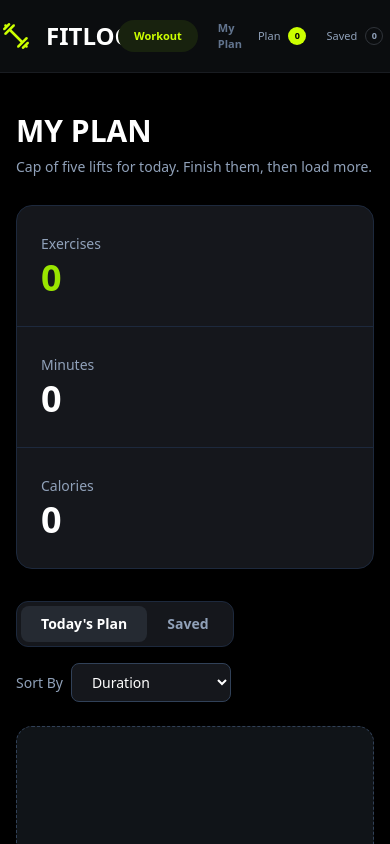
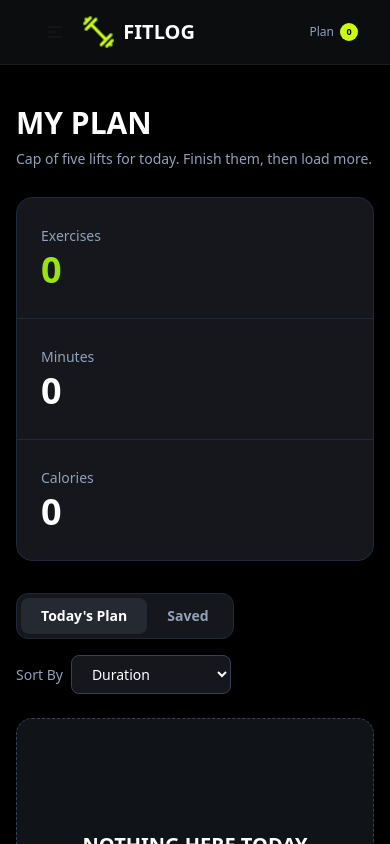
Before and after one commit to narottomroy/Fitlog-Assignment-06, a Next.js app: page /my-plan in a window 390 px wide. Shown: the top 844 px of the page. Built offline with nearby package versions, Linux system fonts and the light colour scheme.

Commit message:
Fitlog project Navbar section are responsive for all device

```diff
--- a/src/app/globals.css
+++ b/src/app/globals.css
@@ -1,2 +1,32 @@
 @import "tailwindcss";
 @plugin "daisyui";
+
+.container {
+  width: 100%;
+  margin: 0 auto;
+  padding: 0 16px;
+}
+
+@media (min-width: 640px) {
+  .container {
+    max-width: 640px;
+  }
+}
+
+@media (min-width: 768px) {
+  .container {
+    max-width: 768px;
+  }
+}
+
+@media (min-width: 1024px) {
+  .container {
+    max-width: 1024px;
+  }
+}
+
+@media (min-width: 1280px) {
+  .container {
+    max-width: 1280px;
+  }
+}
--- a/src/app/layout.tsx
+++ b/src/app/layout.tsx
@@ -3,6 +3,7 @@ import WorkoutProvider from "@/context/WorkContext";
 import type { Metadata } from "next";
 import { ToastContainer } from "react-toastify";
 
+import FooterPage from "@/components/home/Footer";
 import "react-toastify/dist/ReactToastify.css";
 import "./globals.css";
 
@@ -24,6 +25,7 @@ export default function RootLayout({
 
           {children}
 
+          <FooterPage></FooterPage>
           <ToastContainer position="top-right" autoClose={2500} theme="dark" />
         </WorkoutProvider>
       </body>
--- /dev/null
+++ b/src/components/home/Footer.tsx
@@ -0,0 +1,5 @@
+const FooterPage = () => {
+  return <div>footer page here</div>;
+};
+
+export default FooterPage;
--- a/src/components/layout/Navbar.tsx
+++ b/src/components/layout/Navbar.tsx
@@ -18,45 +18,141 @@ const Navbar = () => {
   const { todaysPlan, savedWorkouts } = context;
 
   return (
-    <nav className="border-b border-[#191c21] bg-[#0b0d0f] py-2">
-      <div className="mx-auto flex h-14 w-full max-w-7xl items-center justify-between px-4">
-        <Link href="/">
-          <div className="flex justify-center items-center gap-4">
-            <Image src={Logo} alt="FitLog" width={35} height={18} priority />
-            <h1 className="text-2xl font-bold">FITLOG</h1>
+    <div className="border-b border-[#191c21] bg-[#0b0d0f] px-4 shadow-sm">
+      <div className="navbar container mx-auto ">
+        <div className="navbar-start">
+          <div className="dropdown">
+            <div
+              tabIndex={0}
+              role="button"
+              className="btn btn-ghost btn-sm lg:hidden"
+            >
+              <svg
+                aria-label="Menu"
+                xmlns="http://www.w3.org/2000/svg"
+                className="h-5 w-5"
+                fill="none"
+                viewBox="0 0 24 24"
+                stroke="currentColor"
+              >
+                <path
+                  strokeLinecap="round"
+                  strokeLinejoin="round"
+                  strokeWidth="2"
+                  d="M4 6h16M4 12h8m-8 6h16"
+                />
+              </svg>
             </div>
-        </Link>
 
-        <div className="flex items-center gap-1">
+            {/* Mobile Dropdown */}
+            <ul
+              tabIndex={-1}
+              className="menu menu-sm dropdown-content z-50 mt-3 w-52 rounded-box border border-slate-800 bg-[#15171c] p-2 shadow-xl"
+            >
+              <li>
                 <Link
                   href="/"
                   onClick={() => setActiveLink("workout")}
-            className={`rounded-full px-4 py-2 text-[11px] font-semibold transition ${
+                  className={
                     activeLink === "workout"
                       ? "bg-[#18220e] text-[#ccff00]"
-                : "text-slate-500 hover:text-white"
-            }`}
+                      : "text-slate-400"
+                  }
                 >
                   Workout
                 </Link>
+              </li>
 
+              <li>
                 <Link
                   href="/my-plan"
                   onClick={() => setActiveLink("my-plan")}
-            className={`rounded-full px-4 py-2 text-[11px] font-semibold transition ${
+                  className={
                     activeLink === "my-plan"
                       ? "bg-[#18220e] text-[#ccff00]"
-                : "text-slate-500 hover:text-white"
-            }`}
+                      : "text-slate-400"
+                  }
                 >
                   My Plan
                 </Link>
+              </li>
+
+              <div className="my-1 border-t border-slate-800" />
+
+              <li>
+                <Link
+                  href="/my-plan"
+                  className="flex justify-between text-slate-400"
+                >
+                  <span>Plan</span>
+
+                  <span className="rounded-full bg-[#ccff00] px-2 py-0.5 text-xs font-black text-black">
+                    {todaysPlan.length}
+                  </span>
+                </Link>
+              </li>
+
+              <li>
+                <Link
+                  href="/my-plan"
+                  className="flex justify-between text-slate-400"
+                >
+                  <span>Saved</span>
+
+                  <span className="rounded-full border border-slate-700 px-2 py-0.5 text-xs text-slate-400">
+                    {savedWorkouts.length}
+                  </span>
+                </Link>
+              </li>
+            </ul>
           </div>
 
-        <div className="flex items-center gap-5">
+          <Link href="/" className="ml-1">
+            <div className="flex items-center gap-2">
+              <Image src={Logo} alt="FitLog" width={35} height={18} priority />
+
+              <h1 className="text-xl font-bold text-white">FITLOG</h1>
+            </div>
+          </Link>
+        </div>
+
+        <div className="navbar-center hidden lg:flex">
+          <ul className="menu menu-horizontal gap-1 px-1">
+            <li>
+              <Link
+                href="/"
+                onClick={() => setActiveLink("workout")}
+                className={
+                  activeLink === "workout"
+                    ? "rounded-full bg-[#18220e] text-[#ccff00]"
+                    : "rounded-full text-slate-500 hover:text-white"
+                }
+              >
+                Workout
+              </Link>
+            </li>
+
+            <li>
               <Link
                 href="/my-plan"
-            className="flex items-center gap-2 text-[11px] text-slate-400"
+                onClick={() => setActiveLink("my-plan")}
+                className={
+                  activeLink === "my-plan"
+                    ? "rounded-full bg-[#18220e] text-[#ccff00]"
+                    : "rounded-full text-slate-500 hover:text-white"
+                }
+              >
+                My Plan
+              </Link>
+            </li>
+          </ul>
+        </div>
+
+        <div className="navbar-end">
+          <div className="flex items-center gap-3 sm:gap-5">
+            <Link
+              href="/my-plan"
+              className="flex items-center gap-1.5 text-xs text-slate-400"
             >
               <span>Plan</span>
 
@@ -67,17 +163,18 @@ const Navbar = () => {
 
             <Link
               href="/my-plan"
-            className="flex items-center gap-2 text-[11px] text-slate-400"
+              className="hidden items-center gap-1.5 text-xs text-slate-400 sm:flex"
             >
               <span>Saved</span>
 
-            <span className="flex h-[18px] min-w-[18px] items-center justify-center rounded-full border border-[#30343a] px-1 text-[9px] font-semibold text-slate-400">
+              <span className="flex h-[18px] min-w-[18px] items-center justify-center rounded-full border border-slate-700 px-1 text-[9px] text-slate-400">
                 {savedWorkouts.length}
               </span>
             </Link>
           </div>
         </div>
-    </nav>
+      </div>
+    </div>
   );
 };
 
```
Lines whose indentation alone changed are shown as unchanged.
